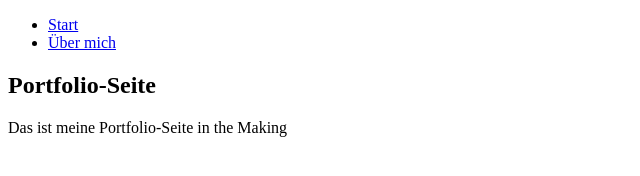
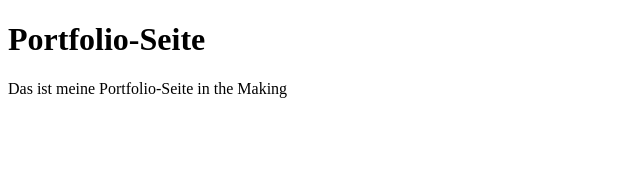
Before and after one commit to JasonSa19/portfolio, a Gatsby site: page / in a window 1280 px wide. Shown: the whole page, without its empty margins (0-640 px from the left). Built offline with nearby package versions, Linux system fonts and the light colour scheme; Gatsby itself is replaced by a stand-in of ours.

Commit message:
test nesting components - revert

```diff
--- a/src/components/layout.js
+++ b/src/components/layout.js
@@ -1,26 +1,15 @@
 // Import required assets and packages
-import * as React from "react";
-import { Link } from "gatsby";
+import { React } from "react";
 
 // Init Components
 const Layout = ({ pageTitle, children }) => {
   return (
-    <section>
-      <nav>
-        <ul>
-          <li>
-            <Link to="/">Start</Link>
-          </li>
-          <li>
-            <Link to="/about">Über mich</Link>
-          </li>
-        </ul>
-      </nav>
+    <html lang="de">
       <main>
         <h1>{pageTitle}</h1>
         {children}
       </main>
-    </section>
+    </html>
   );
 };
 
```
Also changed, not shown: src/components/header.js (added, +11 -0 lines).
